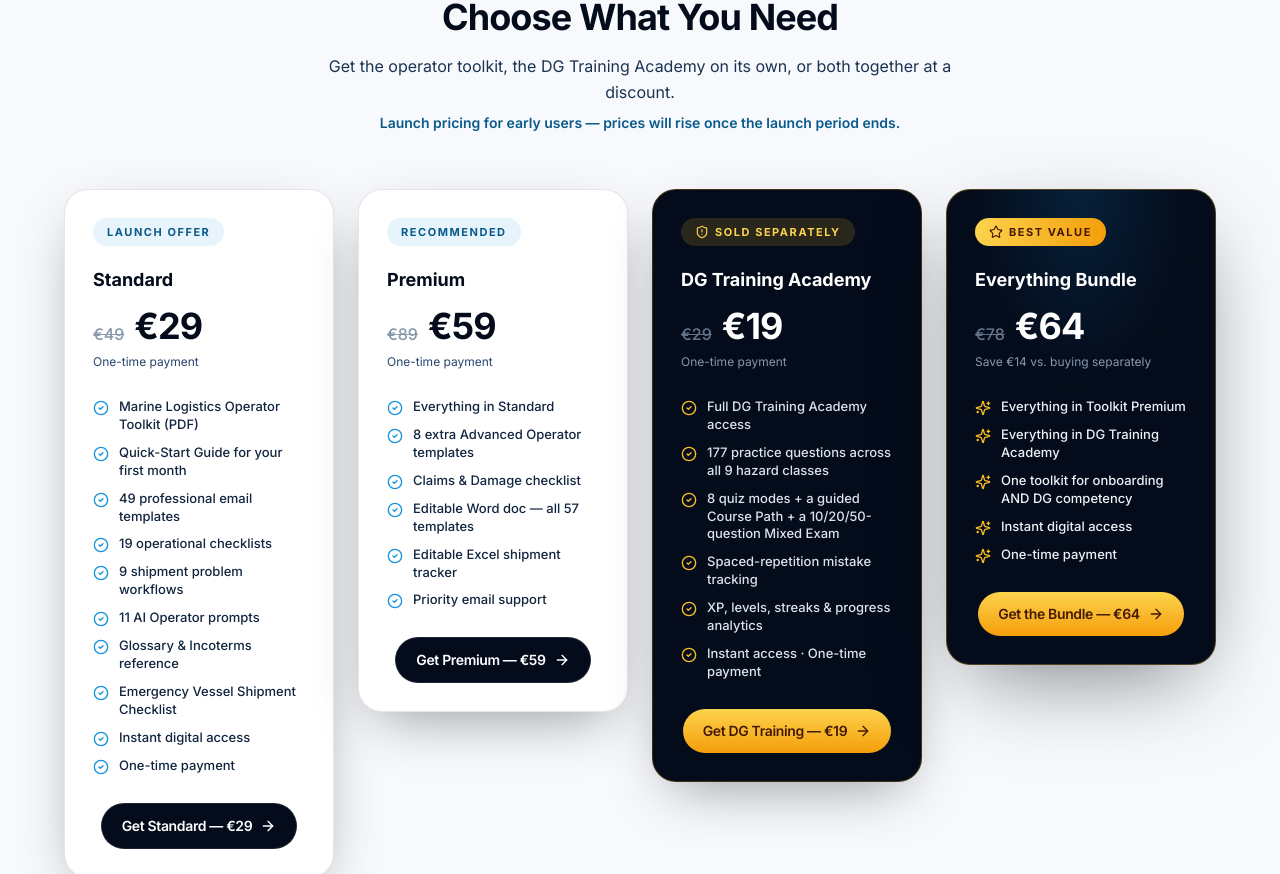
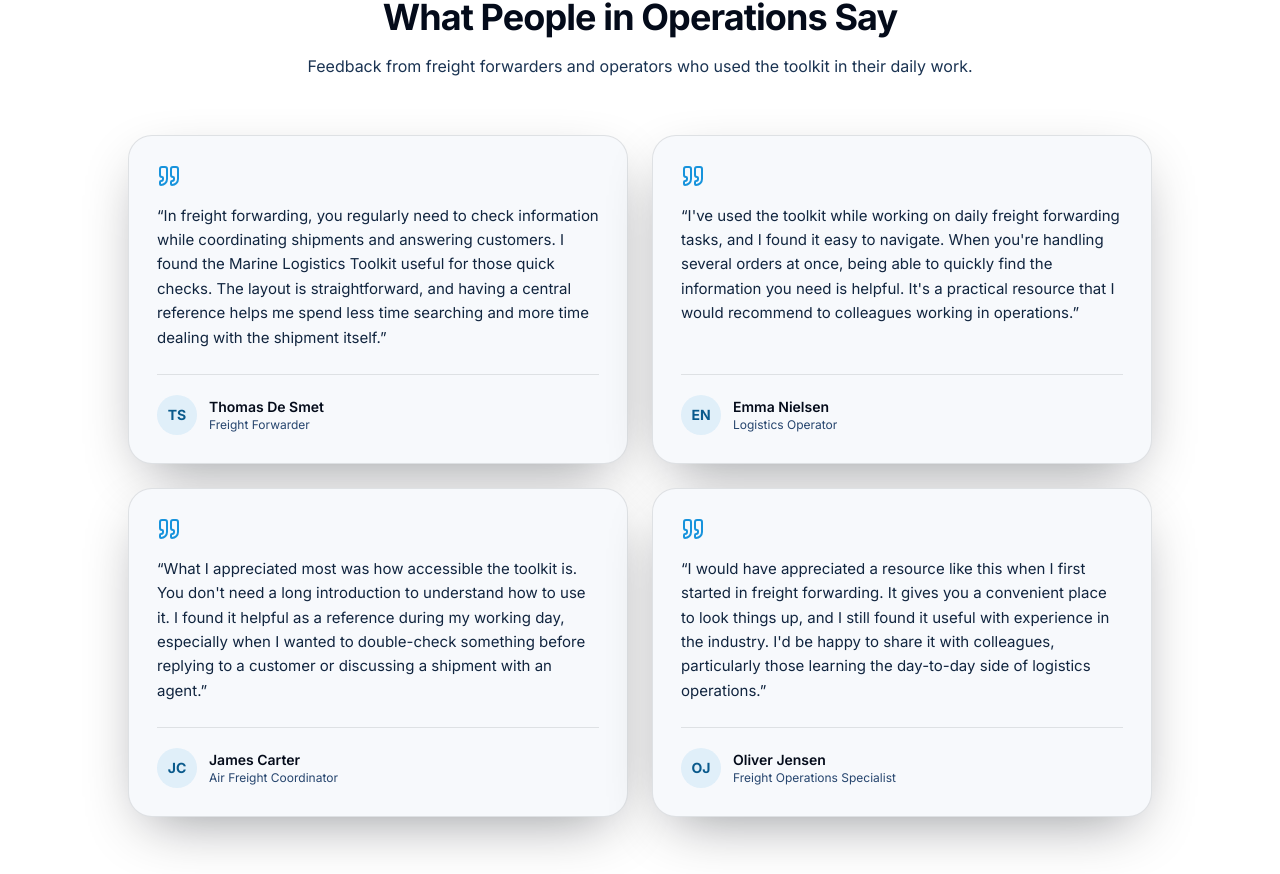
Before and after one commit to tanepepermans-hash/marine-logistics-toolkit, a Next.js app: page / in a window 1280 px wide. Shown: the part 8812-9686 px from the top of the page. Built offline with nearby package versions, Linux system fonts and the light colour scheme; no server answers.

Commit message:
Add testimonials section above pricing
Co-Authored-By: Claude Opus 5.5 <noreply@anthropic.com>
Claude-Session: https://claude.ai/code/session_01JxSoY4AJUXZoh7Zg7ZZST4

```diff
--- a/src/app/page.tsx
+++ b/src/app/page.tsx
@@ -10,6 +10,7 @@ import FreeTemplateSample from "@/components/FreeTemplateSample";
 import Bonus from "@/components/Bonus";
 import DgTraining from "@/components/DgTraining";
 import Pricing from "@/components/Pricing";
+import Testimonials from "@/components/Testimonials";
 import TrustSection from "@/components/TrustSection";
 import FounderNote from "@/components/FounderNote";
 import FAQ from "@/components/FAQ";
@@ -58,6 +59,7 @@ export default function Home() {
                         <ProductPreview />
                         <FreeTemplateSample />
                         <DgTraining />
+                        <Testimonials />
                         <Pricing />
                         <TrustSection />
                         <FounderNote />
--- /dev/null
+++ b/src/components/Testimonials.tsx
@@ -0,0 +1,80 @@
+import { Quote } from "lucide-react";
+import Container from "@/components/ui/Container";
+import Reveal from "@/components/ui/Reveal";
+import SectionBadge from "@/components/ui/SectionBadge";
+
+const testimonials = [
+  {
+    quote:
+      "In freight forwarding, you regularly need to check information while coordinating shipments and answering customers. I found the Marine Logistics Toolkit useful for those quick checks. The layout is straightforward, and having a central reference helps me spend less time searching and more time dealing with the shipment itself.",
+    name: "Thomas De Smet",
+    role: "Freight Forwarder",
+  },
+  {
+    quote:
+      "I've used the toolkit while working on daily freight forwarding tasks, and I found it easy to navigate. When you're handling several orders at once, being able to quickly find the information you need is helpful. It's a practical resource that I would recommend to colleagues working in operations.",
+    name: "Emma Nielsen",
+    role: "Logistics Operator",
+  },
+  {
+    quote:
+      "What I appreciated most was how accessible the toolkit is. You don't need a long introduction to understand how to use it. I found it helpful as a reference during my working day, especially when I wanted to double-check something before replying to a customer or discussing a shipment with an agent.",
+    name: "James Carter",
+    role: "Air Freight Coordinator",
+  },
+  {
+    quote:
+      "I would have appreciated a resource like this when I first started in freight forwarding. It gives you a convenient place to look things up, and I still found it useful with experience in the industry. I'd be happy to share it with colleagues, particularly those learning the day-to-day side of logistics operations.",
+    name: "Oliver Jensen",
+    role: "Freight Operations Specialist",
+  },
+];
+
+function initials(name: string) {
+  return name
+    .split(" ")
+    .filter((part) => part.length > 2 || part === part.toUpperCase())
+    .map((part) => part[0])
+    .join("")
+    .slice(0, 2);
+}
+
+export default function Testimonials() {
+  return (
+    <section id="testimonials" className="bg-white py-24 sm:py-28">
+      <Container>
+        <Reveal className="mx-auto max-w-2xl text-center">
+          <SectionBadge>From Operators</SectionBadge>
+          <h2 className="mt-5 text-3xl font-bold tracking-tight text-navy-900 sm:text-4xl">
+            What People in Operations Say
+          </h2>
+          <p className="mt-4 text-base leading-relaxed text-navy-600">
+            Feedback from freight forwarders and operators who used the toolkit in their daily work.
+          </p>
+        </Reveal>
+
+        <div className="mx-auto mt-14 grid max-w-5xl gap-6 md:grid-cols-2">
+          {testimonials.map((t, i) => (
+            <Reveal key={t.name} delay={i * 0.06}>
+              <figure className="flex h-full flex-col rounded-3xl border border-navy-900/10 bg-mist-50 p-7 shadow-premium">
+                <Quote className="h-6 w-6 text-ocean-500" aria-hidden />
+                <blockquote className="mt-4 flex-1 text-[15px] leading-relaxed text-navy-700">
+                  &ldquo;{t.quote}&rdquo;
+                </blockquote>
+                <figcaption className="mt-6 flex items-center gap-3 border-t border-navy-900/10 pt-5">
+                  <span className="flex h-10 w-10 shrink-0 items-center justify-center rounded-full bg-ocean-500/10 text-sm font-bold text-ocean-700">
+                    {initials(t.name)}
+                  </span>
+                  <div>
+                    <div className="text-sm font-semibold text-navy-900">{t.name}</div>
+                    <div className="text-xs text-navy-500">{t.role}</div>
+                  </div>
+                </figcaption>
+              </figure>
+            </Reveal>
+          ))}
+        </div>
+      </Container>
+    </section>
+  );
+}
```
